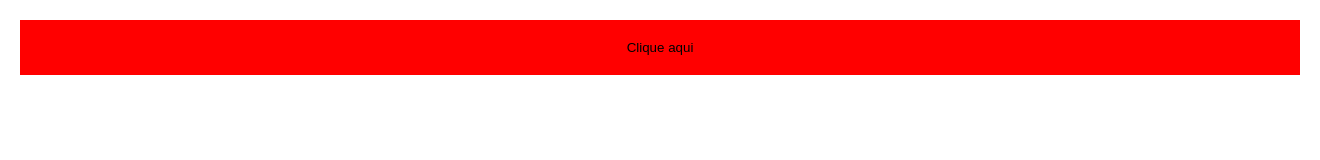
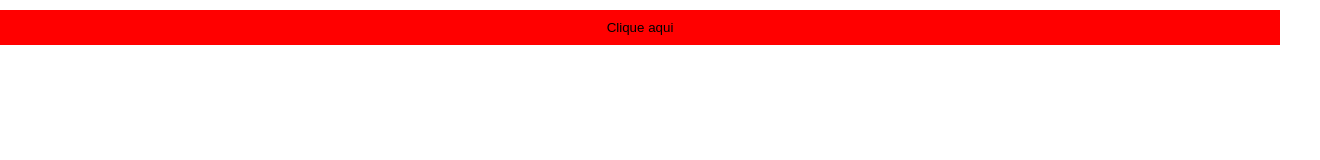
Before and after one commit to Progresso2001/DOM_and_Events, a plain HTML site: page eventos_dom/mouseoverup.html in a window 1280 px wide. Shown: the whole page, 1320 px wide, since content can reach past the window. Drawn offline with Linux system fonts and the light colour scheme.

Commit message:
estilizar o css

```diff
--- a/eventos_dom/mouseoverup.html
+++ b/eventos_dom/mouseoverup.html
@@ -13,10 +13,14 @@
         button{
             width:100%;
             height:100%;
-            margin: 20px;
-            padding: 20px;
+            margin: auto auto;
+            padding: 10px;
             background-color: red;
             border: none;
+            margin-top: 10px;
+
+
+
 
         }
     </style>
```
